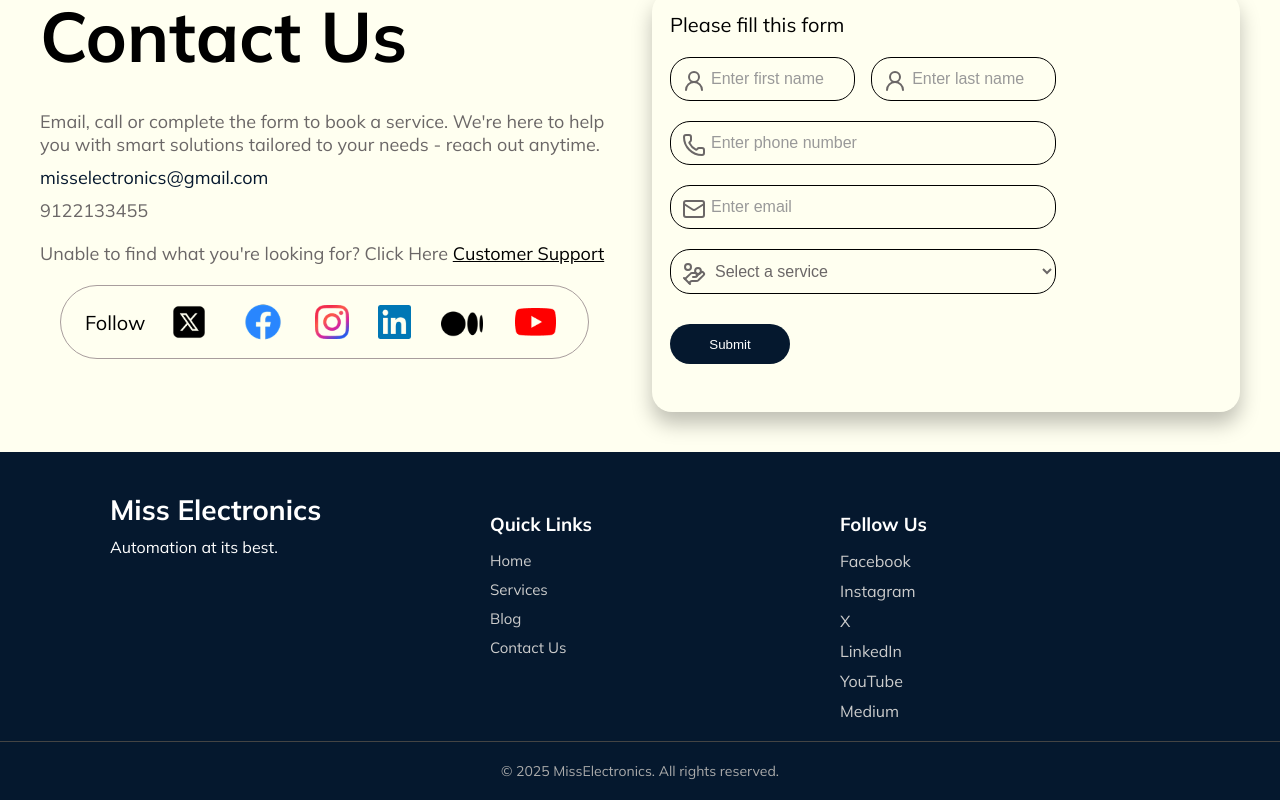
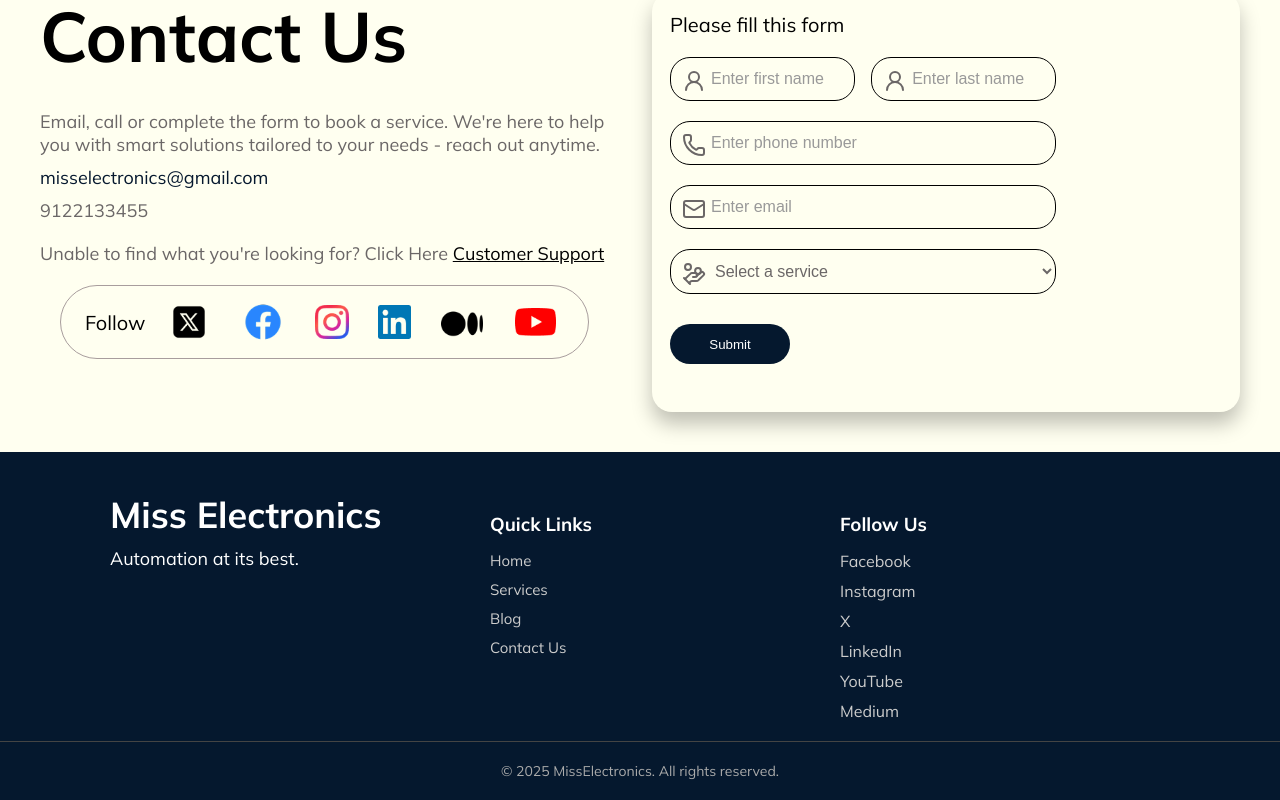
Before and after one commit to MSreekari/misselectronics, a React (Vite) app in the folder frontend/: page / in a window 1280 px wide. Shown: the part 2516-3316 px from the top of the page. Built offline with nearby package versions, Linux system fonts and the light colour scheme; a web font is replaced by a local one.

Commit message:
Modified a file

```diff
--- a/frontend/src/components/footer.css
+++ b/frontend/src/components/footer.css
@@ -47,13 +47,13 @@
   margin-right: 0px;
 }
 .footer-section-brand h3 {
-  font-size: 28px;
+  font-size: 36px;
   font-weight: 700;
   color: #fff;
   margin-bottom: 10px;
 }
 .footer-section-brand p {
-  font-size: 16px;
+  font-size: 18px;
   color: #ffffff;
 }
 .social-icons {
```
